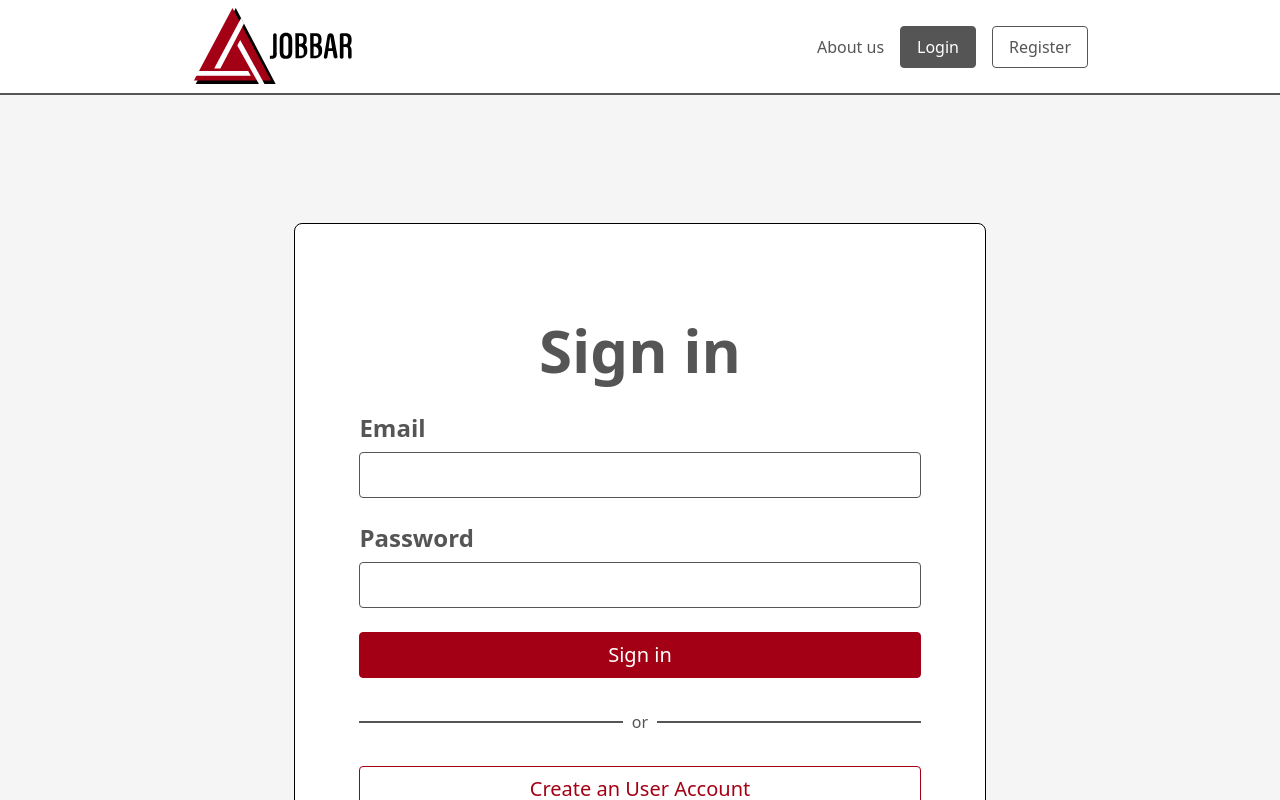
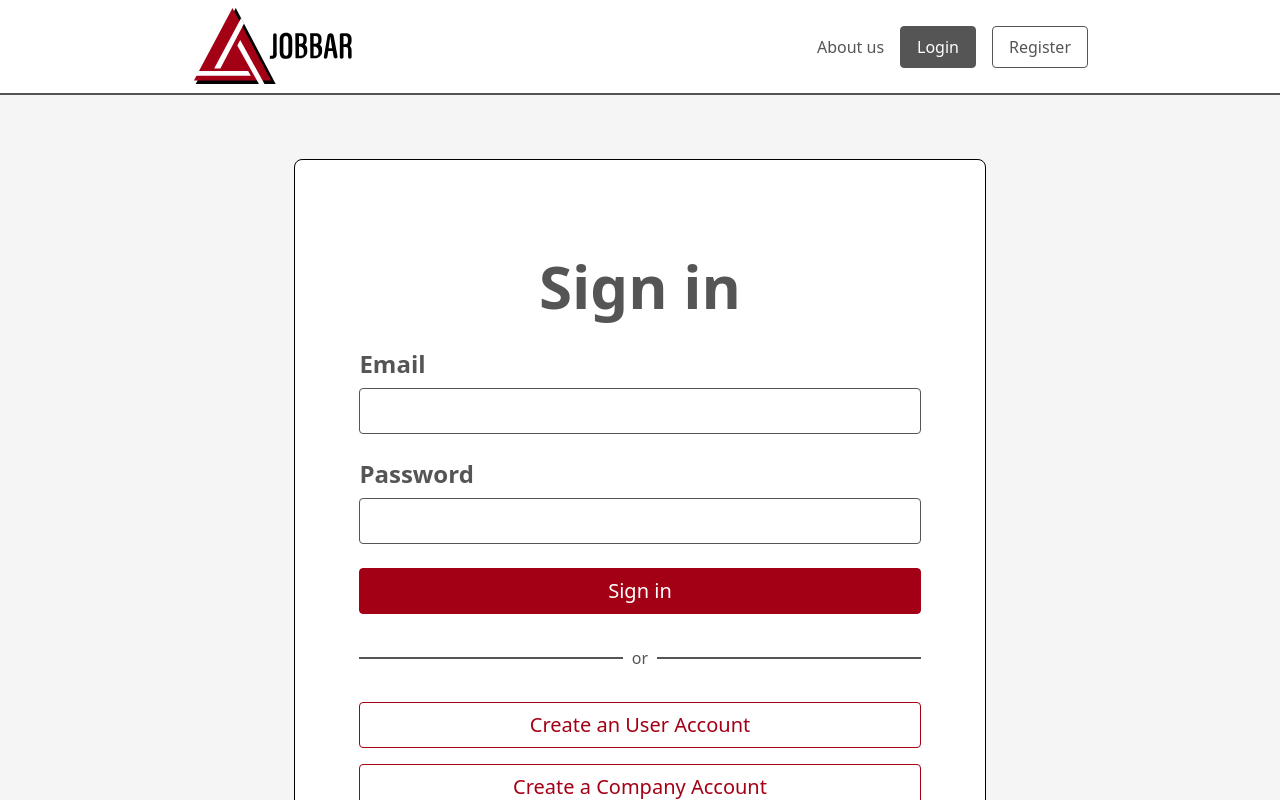
Before and after one commit to Narw0x/Jobbar, a React (Create React App) app in the folder frontend/: page /login in a window 1280 px wide. Shown: the top 800 px of the page. Built offline with nearby package versions, Linux system fonts and the light colour scheme.

Commit message:
FIX: clean up

```diff
--- a/frontend/src/pages/Login.jsx
+++ b/frontend/src/pages/Login.jsx
@@ -92,7 +92,7 @@ export default function LoginPage() {
     return (
         <section className="bg-custom_bg_gray lg:p-16 py-16  min-h-[61.5vh]">
             <Toast ref={toast} />
-            <div className="flex justify-center flex-col max-w-[1000px] md:w-[60%] w-[90%] m-auto border border-black rounded-lg bg-white md:p-16 p-8 md:mt-16">
+            <div className="flex justify-center flex-col max-w-[1000px] md:w-[60%] w-[90%] m-auto border border-black rounded-lg bg-white md:p-16 p-8">
                 <h1 className="text-center lg:text-6xl text-4xl text-custom_gray font-bold m-8">Sign in</h1>
                 <form onSubmit={handleSubmit}>
                     <div className="flex flex-col mb-4">
--- a/frontend/src/pages/RegisterCompany.jsx
+++ b/frontend/src/pages/RegisterCompany.jsx
@@ -112,7 +112,7 @@ export default function RegisterCompanyPage() {
     return(
         <section className="bg-custom_bg_gray lg:p-16 py-16">
             <Toast ref={toast} />
-            <div className="flex justify-center flex-col max-w-[1000px] md:w-[60%] w-[90%] m-auto border border-black rounded-lg bg-white p-16 mt-16">
+            <div className="flex justify-center flex-col max-w-[1000px] md:w-[60%] w-[90%] m-auto border border-black rounded-lg bg-white p-16">
                 <h1 className="text-center lg:text-6xl text-4xl text-custom_gray font-bold m-8">Sign up as Company</h1>
                 <form onSubmit={handleSubmit}>
                     <div className="flex flex-col mb-4">
--- a/frontend/src/pages/RegisterUser.jsx
+++ b/frontend/src/pages/RegisterUser.jsx
@@ -108,7 +108,7 @@ export default function RegisterUserPage() {
     return(
         <section className="bg-custom_bg_gray lg:p-16 py-16">
             <Toast ref={toast} />
-            <div className="flex justify-center flex-col max-w-[1000px] md:w-[60%] w-[90%] m-auto border border-black rounded-lg bg-white p-16 md:mt-16">
+            <div className="flex justify-center flex-col max-w-[1000px] md:w-[60%] w-[90%] m-auto border border-black rounded-lg bg-white p-16">
                 <h1 className="text-center lg:text-6xl text-4xl text-custom_gray font-bold m-8">Sign up as User</h1>
                 <form onSubmit={handleSubmit}>
                     <div className="flex flex-col md:flex-row justify-between">
```
